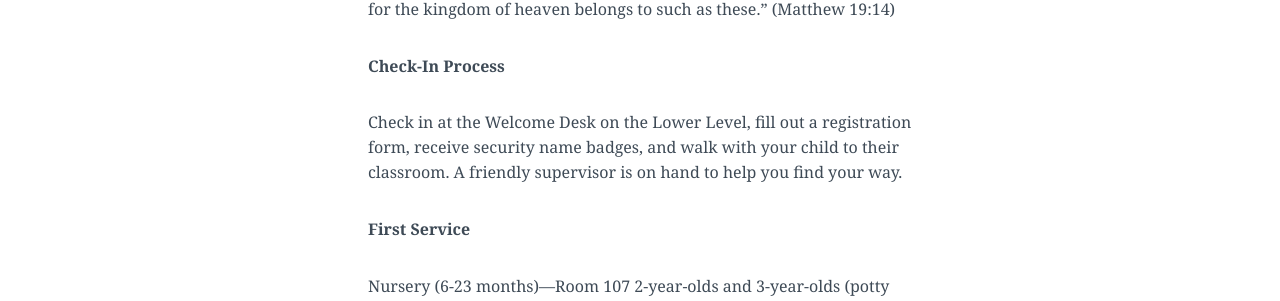
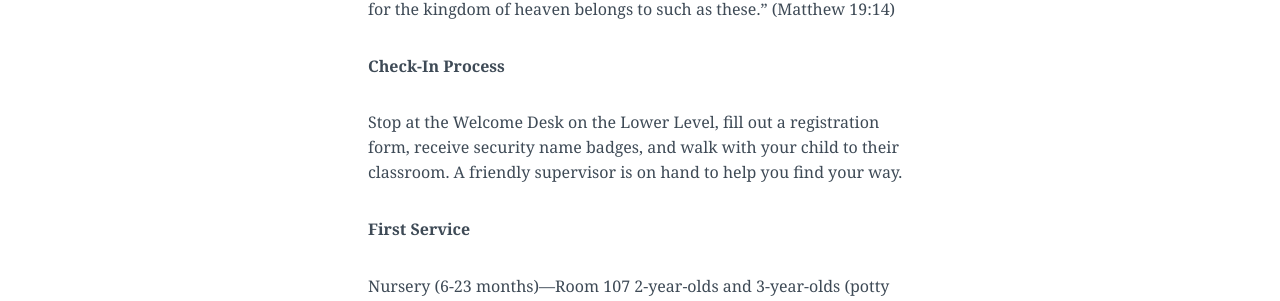
Before and after one commit to lukemoderwell/mariemont, a Jekyll site: the page built from kids.md, in a window 1280 px wide and 900 px high, scrolled down 963 px. Shown: the part 149-450 px from the top of the window. Built offline with Jekyll 4.4.1, drawn with Linux system fonts in a browser that asks for light colours; nearby versions of some CDN libraries.

Commit message:
Updated Kids

```diff
--- a/kids.md
+++ b/kids.md
@@ -19,7 +19,7 @@ Jesus said, “Let the little children come to me, and do not hinder them, for t
 
 **Check-In Process**
 
-Check in at the Welcome Desk on the Lower Level, fill out a registration form, receive security name badges, and walk with your child to their classroom. A friendly supervisor is on hand to help you find your way.
+Stop at the Welcome Desk on the Lower Level, fill out a registration form, receive security name badges, and walk with your child to their classroom. A friendly supervisor is on hand to help you find your way.
 
 **First Service**
 
```
